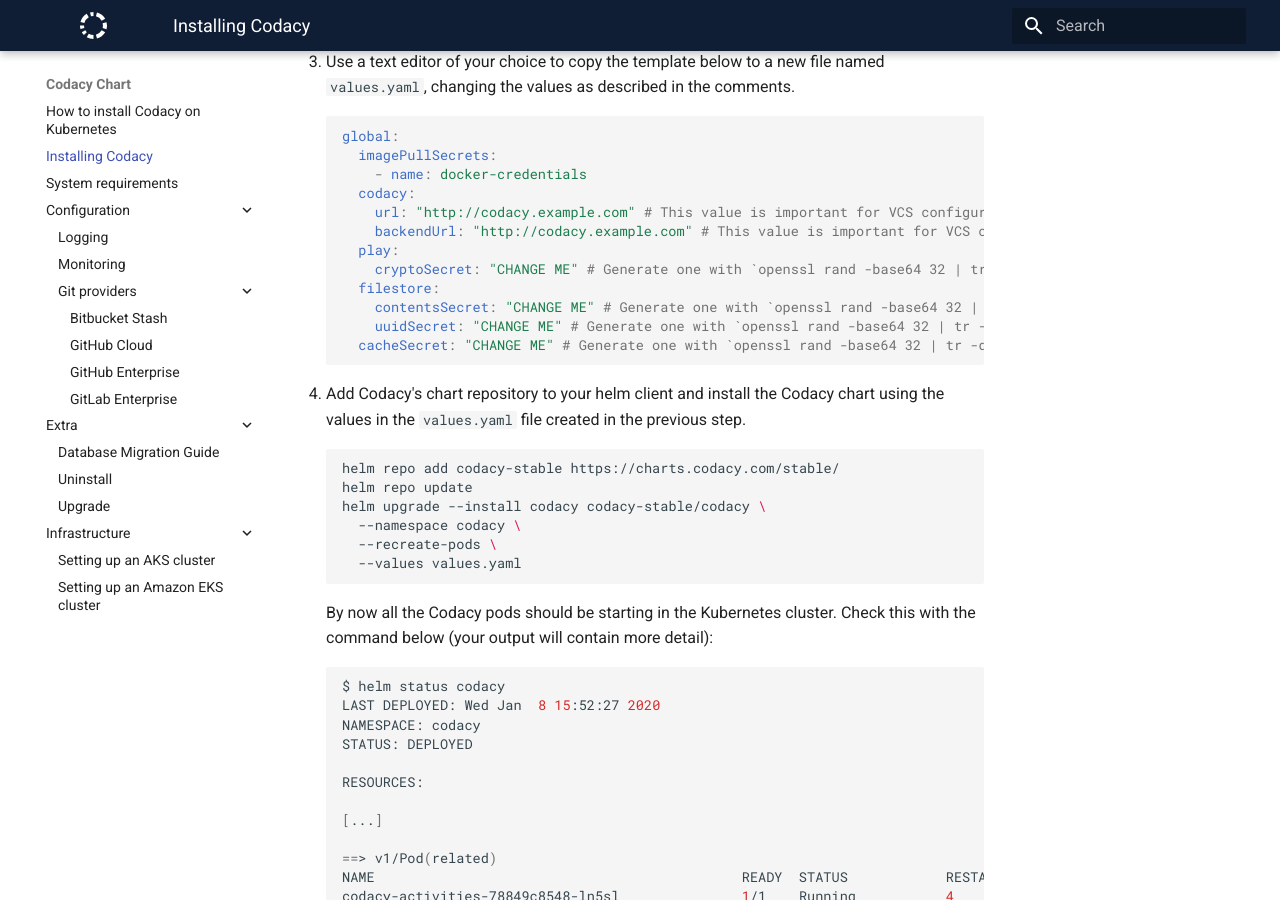
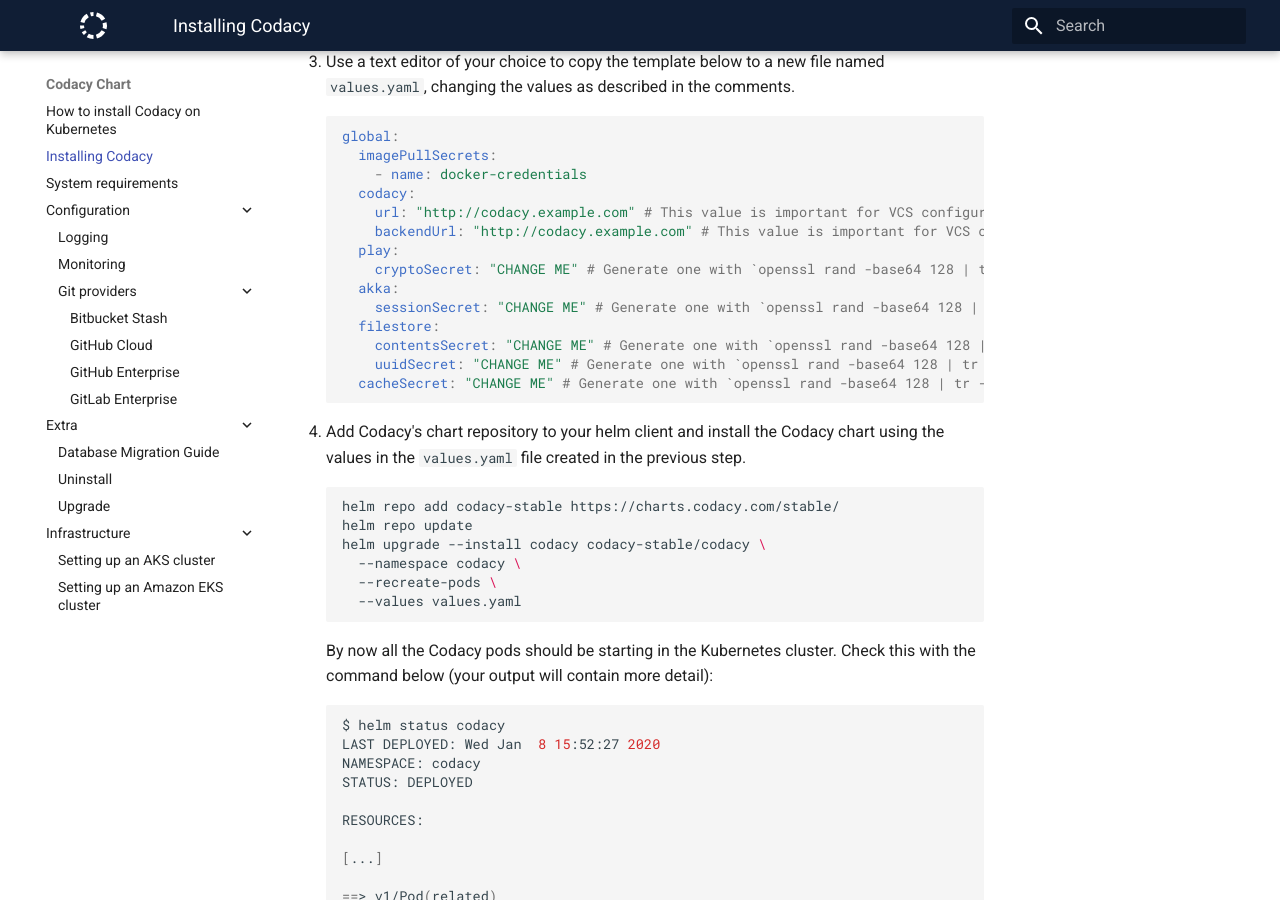
Before and after one commit to codacy/chart, an MkDocs documentation site: the page built from docs/install.md, in a window 1280 px wide and 900 px high, scrolled down 481 px. Built offline with MkDocs 1.6.1 and Material for MkDocs 9.7.7, drawn with Linux system fonts in a browser that asks for light colours.

Commit message:
docs: add akka secret to installation docs

````diff
--- a/docs/install.md
+++ b/docs/install.md
@@ -24,14 +24,16 @@
         url: "http://codacy.example.com" # This value is important for VCS configuration and badges to work
         backendUrl: "http://codacy.example.com" # This value is important for VCS configuration and badges to work
       play:
-        cryptoSecret: "CHANGE ME" # Generate one with `openssl rand -base64 32 | tr -dc 'a-zA-Z0-9'`
+        cryptoSecret: "CHANGE ME" # Generate one with `openssl rand -base64 128 | tr -dc 'a-zA-Z0-9'`
+      akka:
+        sessionSecret: "CHANGE ME" # Generate one with `openssl rand -base64 128 | tr -dc 'a-zA-Z0-9'`
       filestore:
-        contentsSecret: "CHANGE ME" # Generate one with `openssl rand -base64 32 | tr -dc 'a-zA-Z0-9'`
-        uuidSecret: "CHANGE ME" # Generate one with `openssl rand -base64 32 | tr -dc 'a-zA-Z0-9'`
-      cacheSecret: "CHANGE ME" # Generate one with `openssl rand -base64 32 | tr -dc 'a-zA-Z0-9'`
+        contentsSecret: "CHANGE ME" # Generate one with `openssl rand -base64 128 | tr -dc 'a-zA-Z0-9'`
+        uuidSecret: "CHANGE ME" # Generate one with `openssl rand -base64 128 | tr -dc 'a-zA-Z0-9'`
+      cacheSecret: "CHANGE ME" # Generate one with `openssl rand -base64 128 | tr -dc 'a-zA-Z0-9'`
     ```
 
-1. Add Codacy's chart repository to your helm client and install the Codacy chart using the values in the `values.yaml` file created in the previous step.
+4.  Add Codacy's chart repository to your helm client and install the Codacy chart using the values in the `values.yaml` file created in the previous step.
 
     ```bash
     helm repo add codacy-stable https://charts.codacy.com/stable/
````
Also changed, not shown: other parts of docs/install.md (+8 -8 lines).
